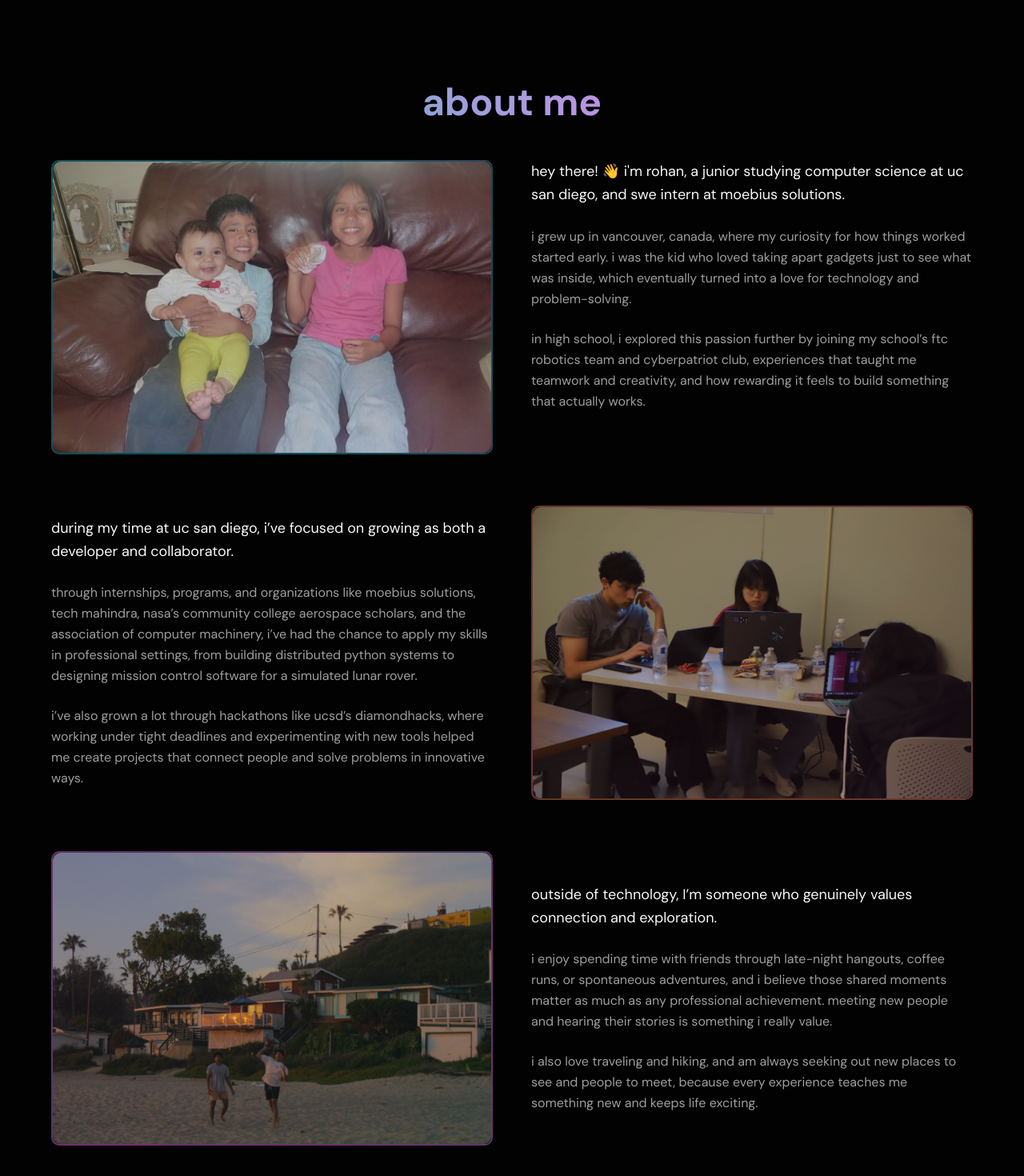
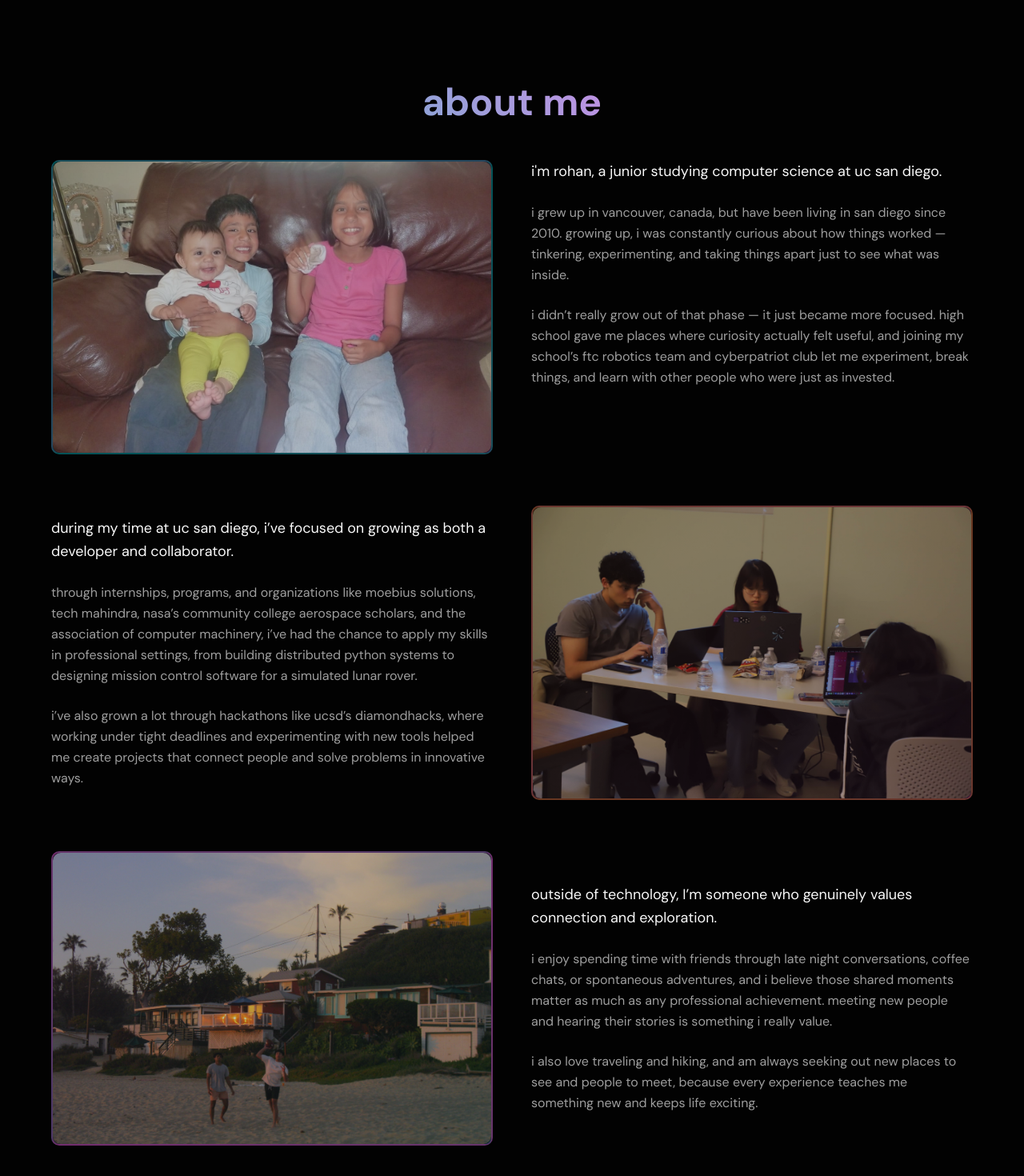
Before and after one commit to rohanmad/portfolio, a Next.js app: page / in a window 1280 px wide. Shown: the part 744-2214 px from the top of the page at 80% size. Built offline with nearby package versions, Linux system fonts and the light colour scheme.

Commit message:
updates updates

```diff
--- a/app/page.tsx
+++ b/app/page.tsx
@@ -201,19 +201,18 @@ export default function Portfolio() {
               </div>
             </div>
 
-            {/*TODO:: ADD BETTER ABOUT ME */}
+            {/*TODO:: ADD BETTER ABOUT ME hey there! 👋 */ }
             <div className="space-y-6">
               <p className="text-foreground leading-relaxed text-lg">
-                hey there! 👋 i'm rohan, a junior studying computer science at uc san diego, and swe intern at moebius solutions.
+                i'm rohan, a junior studying computer science at uc san diego.
               </p>
               <p className="text-muted-foreground leading-relaxed">
-                i grew up in vancouver, canada, where my curiosity for how things worked started early.
-                i was the kid who loved taking apart gadgets just to see what was inside, which
-                eventually turned into a love for technology and problem-solving.
+              i grew up in vancouver, canada, but have been living in san diego since 2010. growing up,
+              i was constantly curious about how things worked — tinkering, experimenting, and taking things apart just to see what was inside.
               </p>
               <p className="text-muted-foreground leading-relaxed">
-              in high school, i explored this passion further by joining my school’s ftc robotics team and cyberpatriot club,
-              experiences that taught me teamwork and creativity, and how rewarding it feels to build something that actually works.
+              i didn’t really grow out of that phase — it just became more focused. high school gave me places where curiosity actually felt useful,
+              and joining my school’s ftc robotics team and cyberpatriot club let me experiment, break things, and learn with other people who were just as invested.
               </p>
             </div>
           </div>
@@ -258,7 +257,7 @@ export default function Portfolio() {
               outside of technology, I’m someone who genuinely values connection and exploration.
               </p>
               <p className="text-muted-foreground leading-relaxed">
-              i enjoy spending time with friends through late-night hangouts, coffee runs, or spontaneous adventures,
+              i enjoy spending time with friends through late night conversations, coffee chats, or spontaneous adventures,
               and i believe those shared moments matter as much as any professional achievement.
               meeting new people and hearing their stories is something i really value.
               </p>
```
